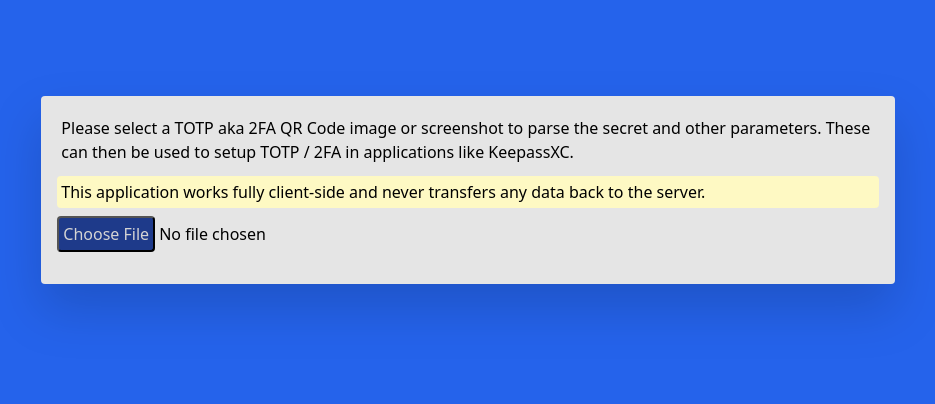
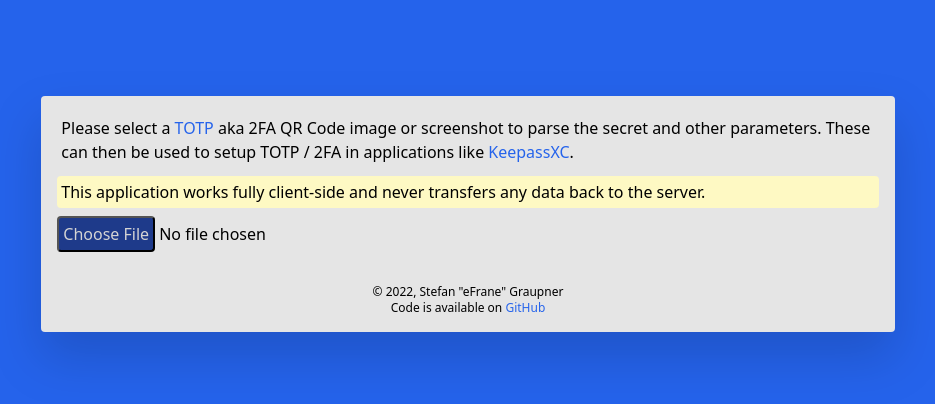
Before and after one commit to eFrane/zebra, a Vue app: page / in a window 1280 px wide. Shown: the top 404 px of the page, without its empty margins (172-1107 px from the left). Built offline with nearby package versions, Linux system fonts and the light colour scheme.

Commit message:
doc: Copyright note

```diff
--- a/src/App.vue
+++ b/src/App.vue
@@ -1,10 +1,10 @@
 <template>
   <div class="w-2/3 mx-auto mt-24 bg-neutral-200 p-4 drop-shadow-2xl rounded">
     <p class="mb-2 p-1">
-      Please select a <a href="https://en.wikipedia.org/wiki/Time-based_one-time_password">TOTP</a> aka
+      Please select a <a href="https://en.wikipedia.org/wiki/Time-based_one-time_password" class="text-blue-600 hover:text-blue-400">TOTP</a> aka
       2FA QR Code image or screenshot to parse the secret and other parameters.
       These can then be used to setup TOTP / 2FA in applications
-      like <a href="https://keepassxc.org">KeepassXC</a>.
+      like <a href="https://keepassxc.org" class="text-blue-600 hover:text-blue-400">KeepassXC</a>.
     </p>
 
     <p class="mb-2 p-1 w-full bg-yellow-100 rounded">
@@ -49,6 +49,10 @@
       </div>
     </div>
 
+    <div class="text-center text-xs mt-4">
+      &copy; 2022, Stefan "eFrane" Graupner<br>
+      Code is available on <a href="https://github.com/eFrane/zebra" class="text-blue-600 hover:text-blue-400">GitHub</a>
+    </div>
   </div>
 </template>
 
```
